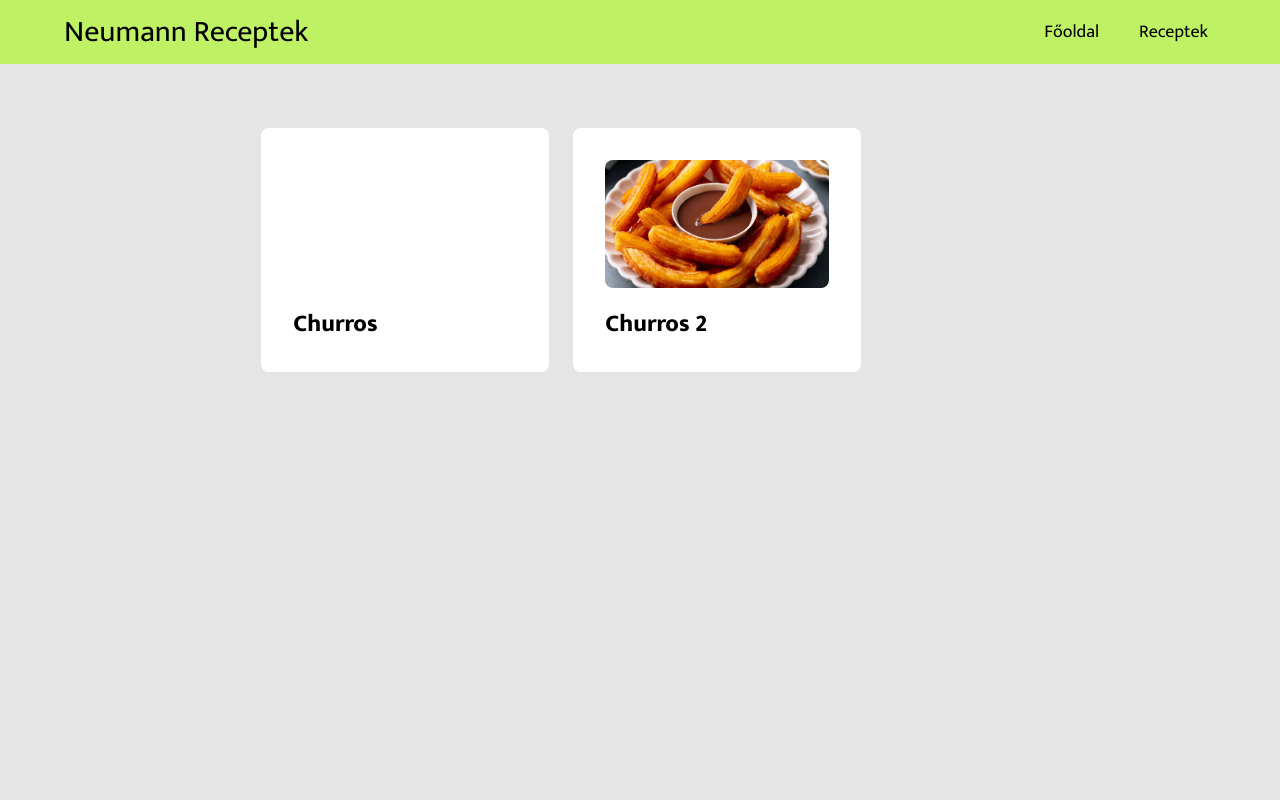
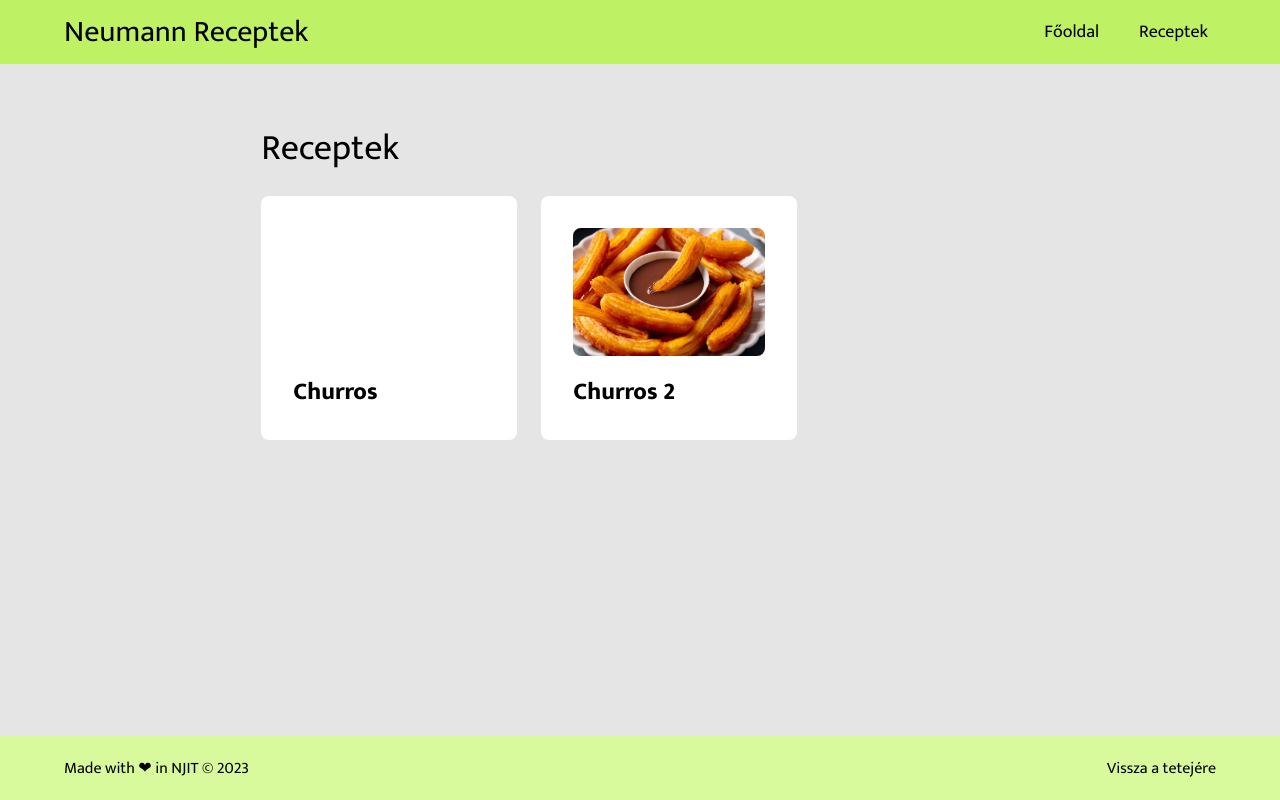
Before and after one commit to brown-bas/IKT_Project_1, a SvelteKit app: page /recipes in a window 1280 px wide. Built offline with nearby package versions, Linux system fonts and the light colour scheme.

Commit message:
Lábléc és néhány dizájnbeli változtatás hozzáadva

```diff
--- /dev/null
+++ b/src/lib/components/Footer.svelte
@@ -0,0 +1,28 @@
+<script>
+  export let scrollTopBtn = true
+</script>
+
+<footer>
+  <p>Made with ❤ in NJIT © 2023</p>
+  {#if scrollTopBtn}
+    <button on:click={() => window.scrollTo(0,0)}>Vissza a tetejére</button>
+  {/if}
+</footer>
+
+<style lang="postcss">
+  @import "../../app.css";
+
+  @layer components{
+    footer{
+      @apply w-screen px-16 md:h-16 h-32 bg-lime-200 gap-4 flex md:flex-row flex-col md:justify-between justify-center items-center relative z-50
+    }
+
+    h1{
+      @apply text-3xl md:text-start md:w-max w-full text-center;
+    }
+
+    button{
+      @apply hover:underline
+    }
+  }
+</style>
--- a/src/lib/components/Header.svelte
+++ b/src/lib/components/Header.svelte
@@ -11,7 +11,7 @@
 
   @layer components{
     header{
-      @apply w-screen px-16 md:h-16 h-32 bg-lime-300 gap-4 flex md:flex-row flex-col md:justify-between justify-center items-center fixed
+      @apply w-screen px-16 md:h-16 h-32 bg-lime-300 gap-4 flex md:flex-row flex-col md:justify-between justify-center items-center fixed z-50
     }
 
     h1{
--- a/src/routes/+layout.svelte
+++ b/src/routes/+layout.svelte
@@ -1,23 +1,30 @@
 <script>
   import Header from '$lib/components/Header.svelte';
+  import Footer from '$lib/components/Footer.svelte';
+  let overHeightLimit = true
 </script>
 
 <Header/>
 <div class="component">
   <slot/>
 </div>
+<Footer scrollTopBtn={overHeightLimit}/>
 
 <style lang="postcss">
   @import url('https://fonts.googleapis.com/css2?family=Mukta:wght@400;600;800&display=swap');
   @import '../app.css';
 
   @layer base{
+    :global(html){
+      @apply scroll-smooth
+    }
+
     :global(body){
-      @apply m-0 bg-neutral-200 font-mukta
+      @apply m-0 bg-neutral-200 font-mukta overflow-x-hidden
     }
 
     .component{
-      @apply md:w-2/3 flex flex-col m-auto p-12 md:pt-32 pt-40 gap-5;
+      @apply md:w-2/3 flex flex-col m-auto p-12 md:pt-32 pt-40 gap-5 md:min-h-[calc(100vh-4rem)] min-h-[calc(100vh-8rem)];
     }
   }
 
--- a/src/routes/recipes/+page.svelte
+++ b/src/routes/recipes/+page.svelte
@@ -3,6 +3,7 @@
   import recipes from '$lib/recipes.json';
 </script>
 
+<h1>Receptek</h1>
 <div class="recipeContainer">
   {#each recipes as recipe}
     <a class="recipe" href="recipes/{recipe.id}">
@@ -23,11 +24,11 @@
 
   @layer components{
     .recipeContainer{
-      @apply flex md:flex-row flex-col gap-6 items-center;
+      @apply flex md:flex-row flex-col gap-6 items-center flex-wrap;
     }
 
     .recipe{
-      @apply hover:translate-y-[-.25rem] transition-all rounded-lg p-8 bg-white w-72 h-max flex flex-col gap-5;
+      @apply hover:translate-y-[-.25rem] transition-all rounded-lg p-8 bg-white w-64 h-max flex flex-col gap-5;
     }
 
     .recipe .coverImg{
@@ -37,5 +38,9 @@
     .recipe h2{
       @apply font-bold text-3xl md:text-2xl md:text-start text-center w-full;
     }
-  }
+
+    h1{
+      @apply text-4xl md:text-start md:w-max w-full text-center mb-2;
+    }
+}
 </style>
```
